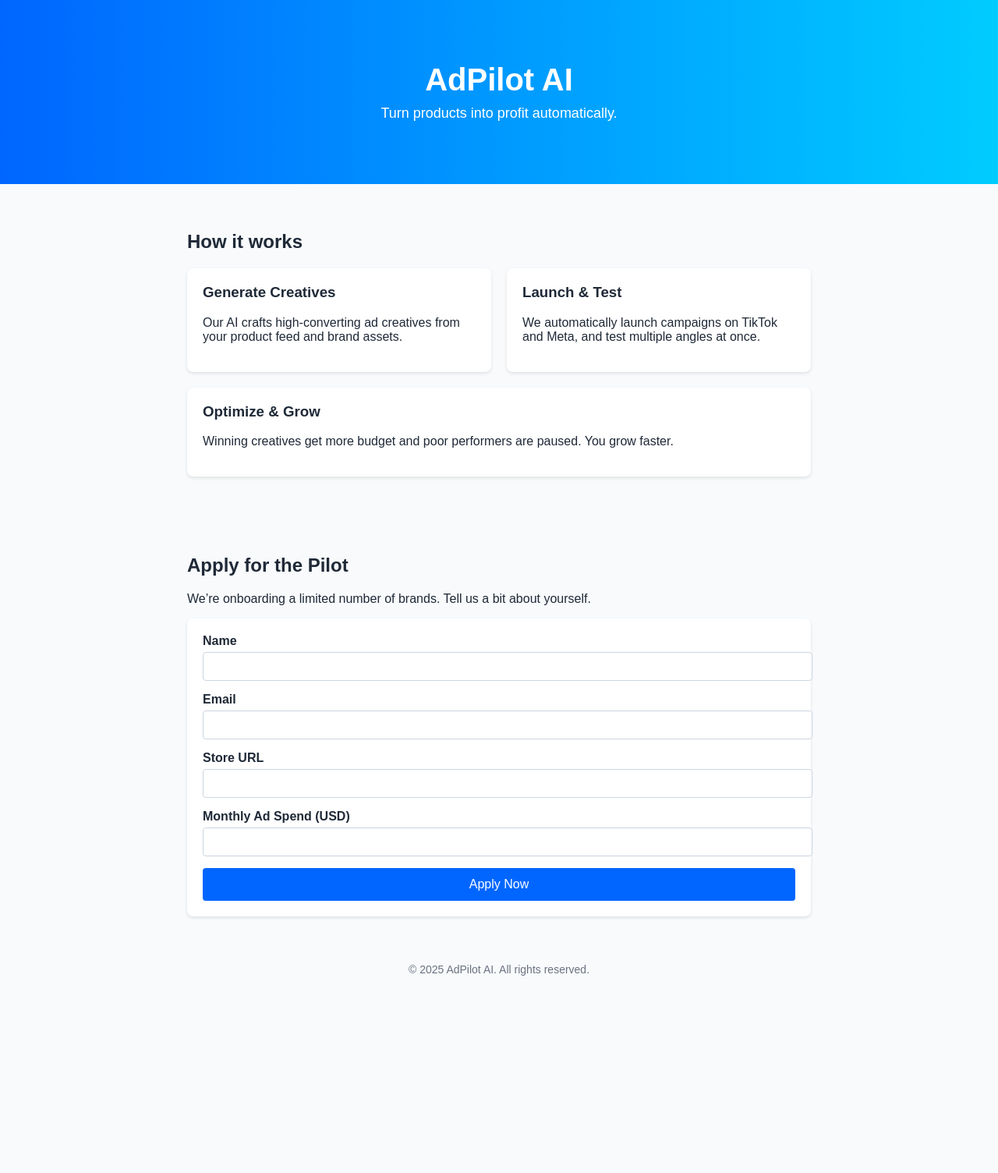
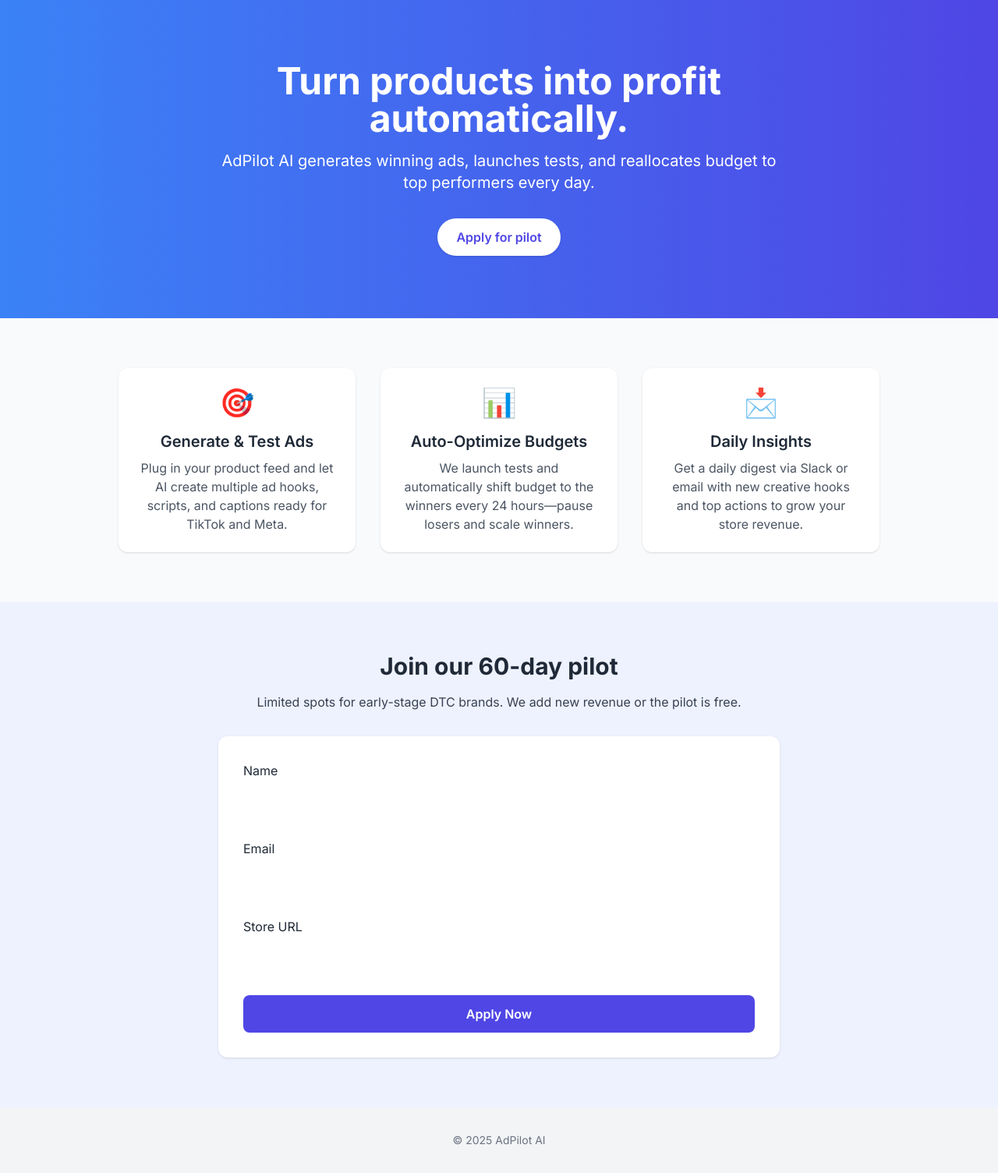
Before and after one commit to adpilotai-io/adpilotai-landing, a plain HTML site: page index.html in a window 1280 px wide. Shown: the whole page at 78% size. Before the commit the page ends 1271 px from the top, so only its background shows below. Drawn offline with nearby package versions, Linux system fonts and the light colour scheme.

Commit message:
Update landing page with Tailwind design

```diff
--- a/index.html
+++ b/index.html
@@ -1,81 +1,71 @@
 <!DOCTYPE html>
 <html lang="en">
 <head>
-  <meta charset="utf-8">
-  <meta name="viewport" content="width=device-width, initial-scale=1">
-  <title>AdPilot AI - Grow your brand automatically</title>
+  <meta charset="UTF-8" />
+  <meta name="viewport" content="width=device-width,initial-scale=1.0" />
+  <title>AdPilot AI – Turn products into profit automatically</title>
+  <link href="https://fonts.googleapis.com/css2?family=Inter:wght@400;600;700&display=swap" rel="stylesheet" />
+  <script src="https://cdn.tailwindcss.com"></script>
   <style>
-    body { margin:0; font-family: Arial, sans-serif; background-color:#f8fafc; color:#1f2937; }
-    header {
-      background: linear-gradient(to right, #0066ff, #00ccff);
-      color:white; padding:80px 20px;
-      text-align:center;
-    }
-    header h1 { font-size:40px; margin:0 0 10px; }
-    header p { font-size:18px; margin:0; }
-    section { padding:40px 20px; max-width:800px; margin:0 auto; }
-    .features { display:flex; flex-wrap:wrap; gap:20px; justify-content:space-between; }
-    .feature { flex:1 1 250px; background:white; border-radius:8px; box-shadow:0 2px 4px rgba(0,0,0,.1); padding:20px; }
-    .feature h3 { margin-top:0; }
-    form { background:white; padding:20px; border-radius:8px; box-shadow:0 2px 4px rgba(0,0,0,.1); }
-    form div { margin-bottom:15px; }
-    label { display:block; margin-bottom:5px; font-weight:bold; }
-    input { width:100%; padding:10px; border:1px solid #cbd5e0; border-radius:4px; }
-    button {
-      display:block; width:100%; padding:12px; background:#0066ff; color:white; border:none; border-radius:4px; font-size:16px; cursor:pointer;
-    }
-    button:hover { background:#0052cc; }
-    footer { text-align:center; padding:20px; font-size:14px; color:#6b7280; }
+    body { font-family: 'Inter', sans-serif; }
   </style>
 </head>
-<body>
-  <header>
-    <h1>AdPilot AI</h1>
-    <p>Turn products into profit automatically.</p>
+<body class="bg-gray-50 text-gray-800">
+  <header class="bg-gradient-to-r from-blue-500 to-indigo-600 text-white py-20">
+    <div class="max-w-3xl mx-auto text-center px-4">
+      <h1 class="text-4xl sm:text-5xl font-bold mb-4">Turn products into profit automatically.</h1>
+      <p class="text-lg sm:text-xl mb-8">AdPilot AI generates winning ads, launches tests, and reallocates budget to top performers every day.</p>
+      <a href="#apply" class="inline-block bg-white text-indigo-600 font-semibold px-6 py-3 rounded-full shadow hover:bg-indigo-50 transition">Apply for pilot</a>
+    </div>
   </header>
-  <section>
-    <h2>How it works</h2>
-    <div class="features">
-      <div class="feature">
-        <h3>Generate Creatives</h3>
-        <p>Our AI crafts high‑converting ad creatives from your product feed and brand assets.</p>
+
+  <section class="py-16" id="features">
+    <div class="max-w-5xl mx-auto px-6">
+      <div class="grid md:grid-cols-3 gap-8">
+        <div class="text-center p-6 bg-white rounded-xl shadow">
+          <div class="text-4xl mb-4 text-indigo-600">🎯</div>
+          <h3 class="text-xl font-semibold mb-2">Generate & Test Ads</h3>
+          <p class="text-gray-600">Plug in your product feed and let AI create multiple ad hooks, scripts, and captions ready for TikTok and Meta.</p>
         </div>
-      <div class="feature">
-        <h3>Launch & Test</h3>
-        <p>We automatically launch campaigns on TikTok and Meta, and test multiple angles at once.</p>
+        <div class="text-center p-6 bg-white rounded-xl shadow">
+          <div class="text-4xl mb-4 text-indigo-600">📊</div>
+          <h3 class="text-xl font-semibold mb-2">Auto-Optimize Budgets</h3>
+          <p class="text-gray-600">We launch tests and automatically shift budget to the winners every 24 hours—pause losers and scale winners.</p>
         </div>
-      <div class="feature">
-        <h3>Optimize & Grow</h3>
-        <p>Winning creatives get more budget and poor performers are paused. You grow faster.</p>
+        <div class="text-center p-6 bg-white rounded-xl shadow">
+          <div class="text-4xl mb-4 text-indigo-600">📩</div>
+          <h3 class="text-xl font-semibold mb-2">Daily Insights</h3>
+          <p class="text-gray-600">Get a daily digest via Slack or email with new creative hooks and top actions to grow your store revenue.</p>
+        </div>
       </div>
     </div>
   </section>
-  <section>
-    <h2>Apply for the Pilot</h2>
-    <p>We’re onboarding a limited number of brands. Tell us a bit about yourself.</p>
-    <!-- The form sends users to the thanks page on submission. Replace with your own action if handling leads server‑side. -->
-    <form action="thanks.html" method="get">
+
+  <section class="py-16 bg-indigo-50" id="apply">
+    <div class="max-w-3xl mx-auto px-6 text-center">
+      <h2 class="text-3xl font-bold mb-4">Join our 60-day pilot</h2>
+      <p class="text-gray-700 mb-8">Limited spots for early-stage DTC brands. We add new revenue or the pilot is free.</p>
+      <form action="#" method="POST" class="bg-white rounded-xl shadow p-8 grid gap-6">
+        <input type="hidden" name="_subject" value="AdPilot AI Pilot Application" />
         <div>
-        <label for="name">Name</label>
-        <input id="name" name="name" type="text" required>
+          <label for="name" class="block text-left font-medium mb-1">Name</label>
+          <input id="name" name="name" type="text" required class="w-full border-gray-300 rounded-lg px-4 py-3 focus:ring-indigo-500 focus:border-indigo-500" />
         </div>
         <div>
-        <label for="email">Email</label>
-        <input id="email" name="email" type="email" required>
+          <label for="email" class="block text-left font-medium mb-1">Email</label>
+          <input id="email" name="email" type="email" required class="w-full border-gray-300 rounded-lg px-4 py-3 focus:ring-indigo-500 focus:border-indigo-500" />
         </div>
         <div>
-        <label for="store">Store URL</label>
-        <input id="store" name="store" type="url" required>
+          <label for="store" class="block text-left font-medium mb-1">Store URL</label>
+          <input id="store" name="store" type="url" required class="w-full border-gray-300 rounded-lg px-4 py-3 focus:ring-indigo-500 focus:border-indigo-500" />
         </div>
-      <div>
-        <label for="spend">Monthly Ad Spend (USD)</label>
-        <input id="spend" name="spend" type="number" step="1" required>
+        <button type="submit" class="bg-indigo-600 text-white font-semibold rounded-lg py-3 px-6 hover:bg-indigo-700 transition">Apply Now</button>
+      </form>
     </div>
-      <button type="submit">Apply Now</button>
-    </form>
   </section>
-  <footer>
-    &copy; 2025 AdPilot AI. All rights reserved.
+
+  <footer class="py-8 bg-gray-100">
+    <p class="text-center text-sm text-gray-500">&copy; 2025 AdPilot AI</p>
   </footer>
 </body>
 </html>
```
Lines whose indentation alone changed are shown as unchanged.
